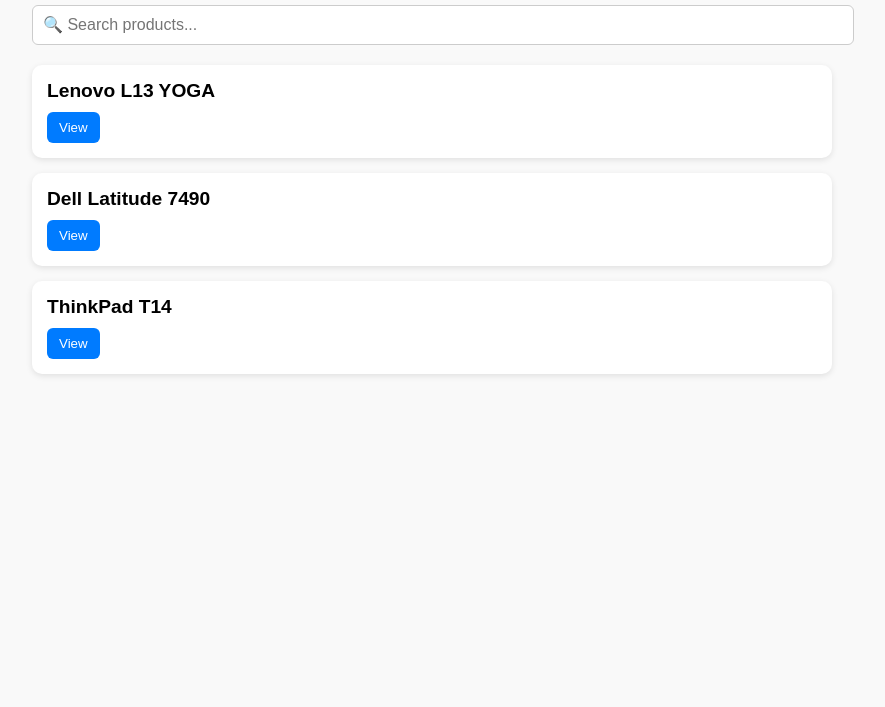
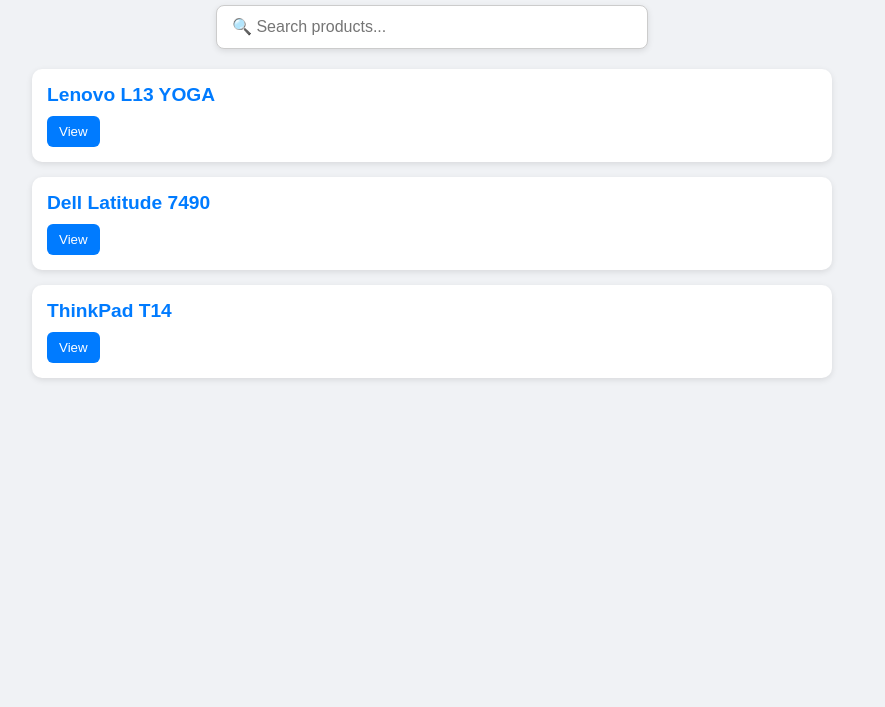
Before and after one commit to noahtollysmells/STOCKMANAGEMENT, a plain HTML site: page index.html in a window 1280 px wide. Shown: the part 93-800 px from the top of the page, without its empty margins (208-1093 px from the left). Drawn offline with Linux system fonts and the light colour scheme.

Commit message:
Update style.css

```diff
--- a/style.css
+++ b/style.css
@@ -1,6 +1,6 @@
 body {
   font-family: Arial, sans-serif;
-  background: #f9f9f9;
+  background: #f0f2f5;
   margin: 0;
   padding: 20px;
 }
@@ -13,15 +13,30 @@ body {
 h1 {
   text-align: center;
   margin-bottom: 20px;
+  color: #333;
+}
+
+.search-container {
+  display: flex;
+  justify-content: center;
+  margin-bottom: 20px;
 }
 
 #search {
   width: 100%;
-  padding: 10px;
-  margin-bottom: 20px;
+  max-width: 400px;
+  padding: 12px 15px;
   font-size: 1rem;
   border: 1px solid #ccc;
-  border-radius: 6px;
+  border-radius: 8px;
+  box-shadow: 0 2px 6px rgba(0,0,0,0.1);
+  outline: none;
+  transition: all 0.2s ease;
+}
+
+#search:focus {
+  border-color: #007bff;
+  box-shadow: 0 2px 8px rgba(0,123,255,0.3);
 }
 
 .product {
@@ -30,11 +45,17 @@ h1 {
   box-shadow: 0 2px 6px rgba(0,0,0,0.1);
   padding: 15px;
   margin-bottom: 15px;
+  transition: transform 0.2s ease;
+}
+
+.product:hover {
+  transform: scale(1.01);
 }
 
 .product h2 {
   margin: 0;
   font-size: 1.2rem;
+  color: #007bff;
 }
 
 .details {
@@ -50,6 +71,7 @@ button {
   background: #007bff;
   color: white;
   cursor: pointer;
+  transition: background 0.2s ease;
 }
 
 button:hover {
```
